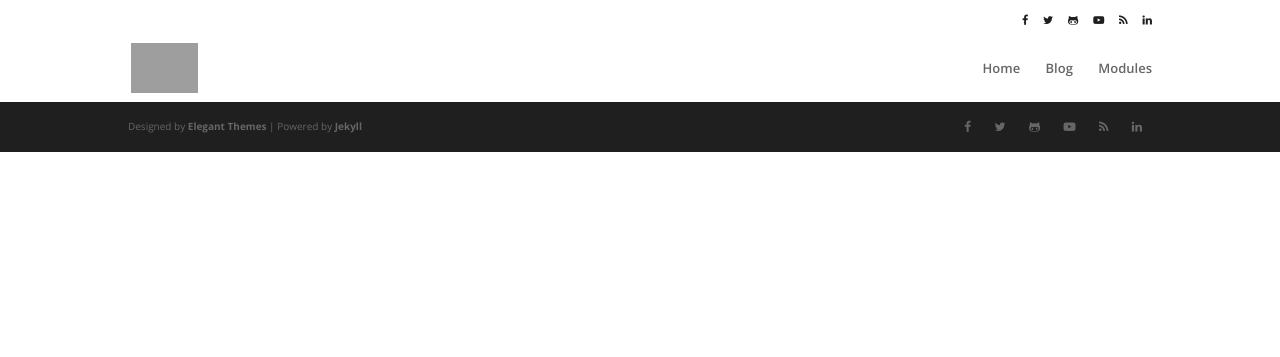
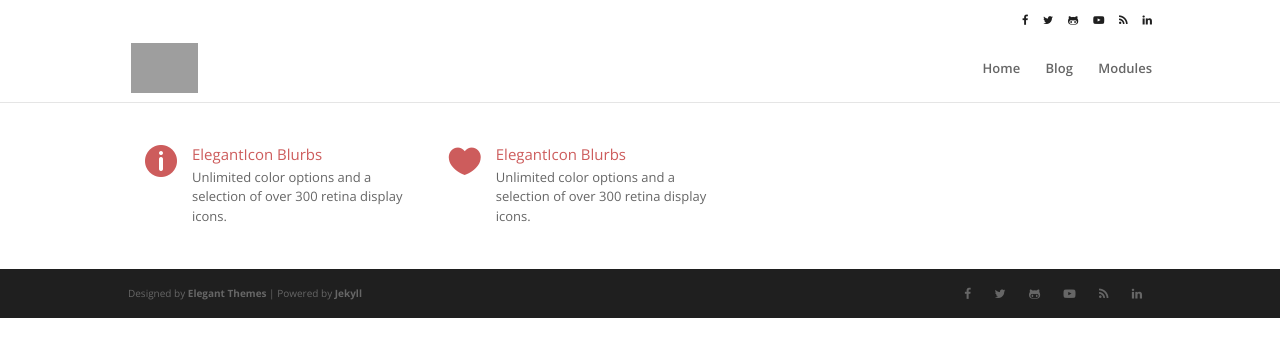
Before and after one commit to juvenal/divi-jekyll, a Jekyll site: the page built from modules/index.html, in a window 1280 px wide. Shown: the top 357 px of the page. Built offline with Jekyll 4.4.1, drawn with Linux system fonts in a browser that asks for light colours; nearby versions of some CDN libraries; some web fonts are replaced; grey boxes are pictures that could not be loaded.

Commit message:
Update modules index

```diff
--- a/modules/index.html
+++ b/modules/index.html
@@ -5,3 +5,28 @@ display_on_main_menu : true
 display_on_top_menu : false
 display_footer : false
 ---
+
+
+
+<div class="et_pb_section  et_pb_section_1 et_section_regular et_pb_scroll_1">
+	<div class=" et_pb_row et_pb_row_0">
+		<div class="et_pb_column et_pb_column_1_3 et_pb_column_1" style="margin: 0px; padding: 17px;">
+			{% include modules/blurb
+				icon="&#xe060;"
+				align="left"
+				url="note/"
+				header="ElegantIcon Blurbs"
+				msg="Unlimited color options and a selection of over 300 retina display icons."
+			%}
+		</div>
+		<div class="et_pb_column et_pb_column_1_3 et_pb_column_1" style="margin: 0px; padding: 17px;">
+			{% include modules/blurb
+				icon="&#xe089;"
+				align="left"
+				url="blurb/"
+				header="ElegantIcon Blurbs"
+				msg="Unlimited color options and a selection of over 300 retina display icons."
+			%}
+		</div>
+	</div>
+</div>
```
